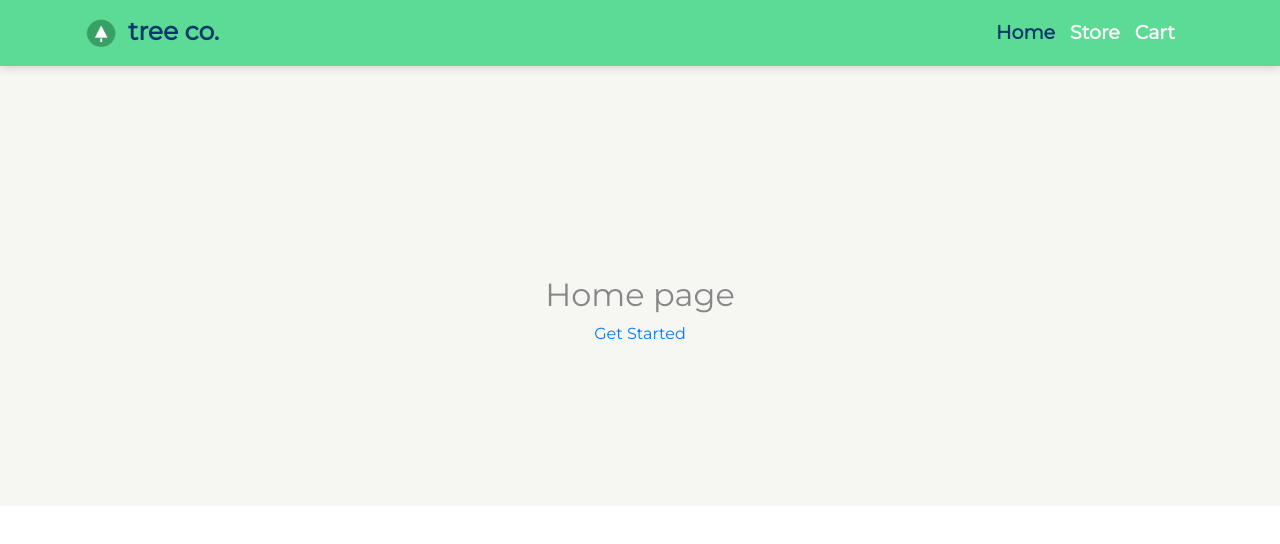
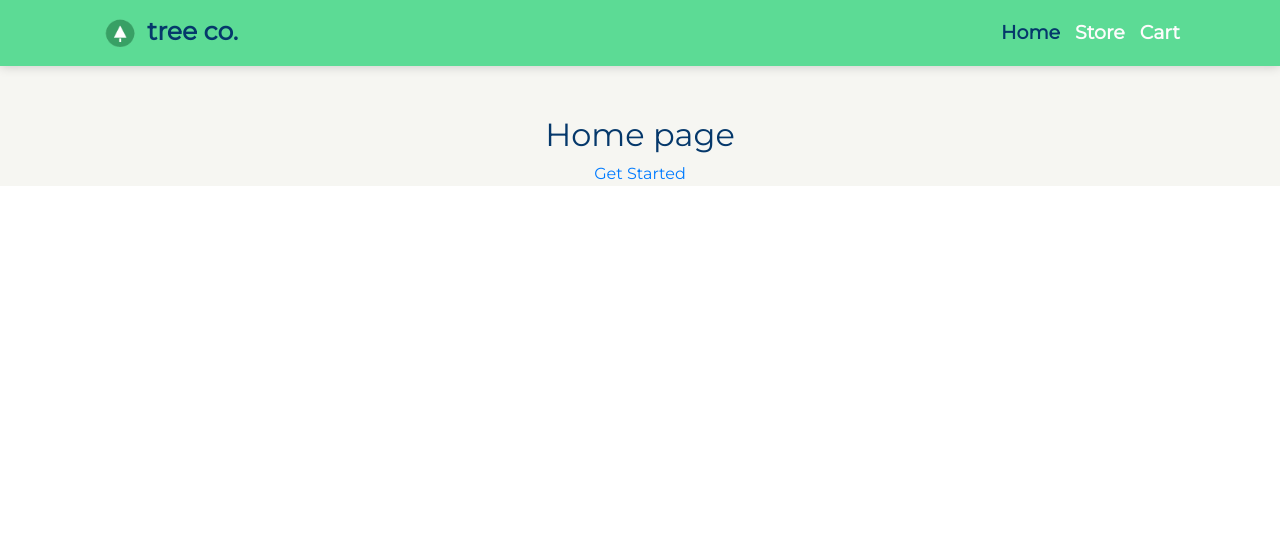
Before and after one commit to ABycroft/SE_TreeCo_WEBAPP, a React (Create React App) app: page / in a window 1280 px wide. Shown: the top 544 px of the page. Built offline with nearby package versions, Linux system fonts and the light colour scheme.

Commit message:
Fixed font loading issues and header active styles

```diff
--- a/src/App.css
+++ b/src/App.css
@@ -3,12 +3,7 @@
   background-color:#f6f6f2;
 }
 
-* {
-  /* box-sizing: border-box; */
-  margin: 0;
-  padding: 0;
-  font-family: 'Montserrat';
-}
+
 /*
 .App-header {
   background-color: #282c34;
@@ -28,12 +23,3 @@
   /* margin:auto;  UNCOMMENT THIS IF WE WANT THE TREES CENTERED*/
   margin-bottom: 30px;
 }
-
-@keyframes App-logo-spin {
-  from {
-    transform: rotate(0deg);
-  }
-  to {
-    transform: rotate(360deg);
-  }
-}
--- a/src/header/Header.js
+++ b/src/header/Header.js
@@ -1,5 +1,5 @@
 import React, { Component } from 'react';
-import { Link } from 'react-router-dom';
+import { Link, NavLink } from 'react-router-dom';
 import './header.css'
 
 class Header extends Component {
@@ -22,21 +22,21 @@ class Header extends Component {
     return (
       <nav className="navbar navbar-light navbar-expand-md bg-faded justify-content-center">
         <div className="container">
-        <img src={require('../treeicon.png')} alt="Tree icon" height="35" width="33" />
-        <a href="/" className="navbar-brand d-flex w-50 mr-auto">tree co.</a>
+        <img src={require('../treeicon.png')} alt="TreeIcon" className="logo"/>
+        <NavLink exact={true} to="/" className="navbar-brand d-flex w-50 mr-auto">tree co.</NavLink>
           <button onClick={this.toggleNavbar} className={`${classTwo}`} type="button" data-toggle="collapse" data-target="#navbarResponsive" aria-controls="navbarResponsive" aria-expanded="false" aria-label="Toggle navigation">
             <span className="navbar-toggler-icon" />
           </button>
           <div className={`${classOne}`} id="navbarResponsive">
           <ul className="nav navbar-nav ml-auto w-100 justify-content-end">
           <li className="nav-item">
-                <a className="" href="/" id="home">Home</a>
+                <NavLink exact={true} activeClassName="active" to="/" id="home">Home</NavLink>
               </li>
               <li className="nav-item">
-                <a className="" href="/store" id="store">Store</a>
+                <NavLink activeClassName="active" to="/store" id="store">Store</NavLink>
               </li>
               <li className="nav-item">
-                <a className="" href="/cart" id="cart">Cart</a>
+                <NavLink activeClassName="active" to="/cart" id="cart">Cart</NavLink>
               </li>
             </ul>
           </div>
--- a/src/header/header.css
+++ b/src/header/header.css
@@ -1,43 +1,26 @@
-header {
-    width: 100%;
-    top: 0;
-}
-
-.title-bar {
-    width: inherit;
-    background-color: #5cdb95;
-    height: 50px;
-    padding: 5px;
-    text-align: left;
-}
-
 .logo {
     margin-left: 1em;
-    width: 100px;
-    height: 100px;
+    width: 33px;
+    height: 35px;
 }
 
 .navbar {
     background-color: #5cdb95;
     box-shadow: 0px 0px 11px 0px rgba(0, 0, 0, 0.20);
     padding-left: 10%;
-    padding-right: 00px;
 }
 
-.navbar-brand{
+.navbar-brand {
     color: #05386b !important;
     font-weight: bold;
     font-size: 25px !important;
     padding-left: 10px;
     padding-bottom: 7px !important;
-    font-family: 'Montserrat'
 }
 
-.nav {
-    font-size: 19px;
-    padding: 5px;
-    font-weight: bold;
-    font-family: 'Montserrat'
+.ml-auto, .mx-auto {
+    text-align: left;
+    padding-left: 1em !important;
 }
 
 li>a {
@@ -45,9 +28,11 @@ li>a {
     color: #fdfcfc;
     padding: 0 15px 0 0;
 }
-li>a.active{
+
+li>a.active {
     color: #05386b;
 }
+
 li>a:hover {
     text-decoration: none;
     color: #ebebeb;
--- a/src/home/Home.js
+++ b/src/home/Home.js
@@ -9,11 +9,6 @@ import './home.css';
  */
 class Home extends Component {
     render() {
-        window.onload = function() {
-            document.getElementById("home").classList.add('active');
-            document.getElementById('store').classList.remove('active');
-            document.getElementById('cart').classList.remove('active');
-        }
         return (
             <div className='home-content'>
                 <h2>Home page</h2>
--- a/src/home/home.css
+++ b/src/home/home.css
@@ -1,13 +1,8 @@
 .home-content {
     text-align: center;
-    padding: 10em;
-}
-
-body{
-    background-color: #5cdb95;
 }
 
 h2 {
-    font-size: 1.7em;
-    color: #878787;
+    padding-top: 50px;
+    color: #05386b;
 }
--- a/src/index.css
+++ b/src/index.css
@@ -1,13 +1,12 @@
-body {
+* {
+  /* box-sizing: border-box; */
   margin: 0;
-  font-family: -apple-system, BlinkMacSystemFont, "Segoe UI", "Roboto", "Oxygen",
-    "Ubuntu", "Cantarell", "Fira Sans", "Droid Sans", "Helvetica Neue",'Montserrat',
-    sans-serif;
-  -webkit-font-smoothing: antialiased;
-  -moz-osx-font-smoothing: grayscale;
+  padding: 0;
+  font-family: 'Montserrat';
 }
 
-code {
-  font-family: source-code-pro, Menlo, Monaco, Consolas, "Courier New",
-    monospace;
+nav{
+  font-size: 19px;
+  padding: 5px;
+  font-weight: bold;
 }
--- a/src/store/Store.js
+++ b/src/store/Store.js
@@ -9,11 +9,6 @@ import './store.css';
  */
 class Store extends Component {
     render() {
-        window.onload = function() {
-            document.getElementById("store").classList.add('active');
-            document.getElementById('home').classList.remove('active');
-            document.getElementById('cart').classList.remove('active');
-        }
         return (
             <div className="title">
                 <h2 style={{ color: "#05386b" }}>Tree Products</h2>
```
